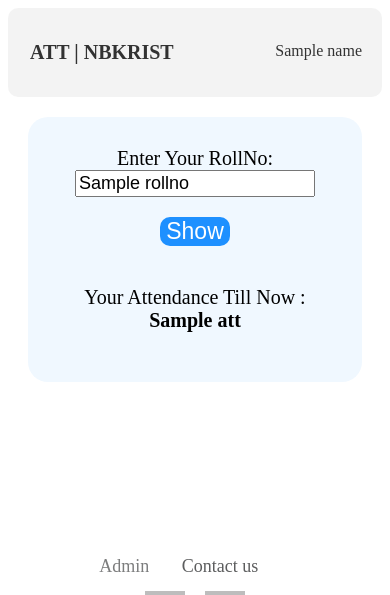
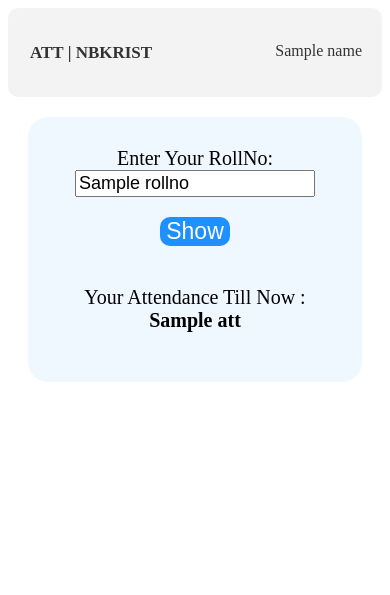
Before and after one commit to vishnu630/checkme, a Python web app: template templates/home.html in a window 390 px wide. Shown: the top 595 px of the page. Run offline with Jinja, Linux system fonts and the light colour scheme; the template is opened without the code that fills it: most values are stand-ins (such as "Sample title", 1, 10 or a date in 2020); grey boxes are pictures that could not be loaded.

Commit message:
v30 commit

```diff
--- a/app.py
+++ b/app.py
@@ -72,7 +72,7 @@ options.add_argument("enable-automation")
 options.add_argument("--disable-infobars")
 options.add_argument("--disable-dev-shm-usage")
 web = webdriver.Chrome(executable_path=os.environ.get("CHROMEDRIVER_PATH"), chrome_options=options)
-web.implicitly_wait(1)
+web.implicitly_wait(2)
 
 
 def login(web):
--- a/static/styles/home.css
+++ b/static/styles/home.css
@@ -172,13 +172,15 @@ button{
   margin-right: 0.5rem;
 }
 @media only screen and (max-width: 620px) {
+    .header a{
+        font-size: 17px;
+    }
     .header-right a{
         font-size: 16px;
     }
 
     .footer-basic{
         padding-bottom: 5px;
-        margin-top: 30%;
     }
     .footer-basic .social {
         text-align:center;
```
